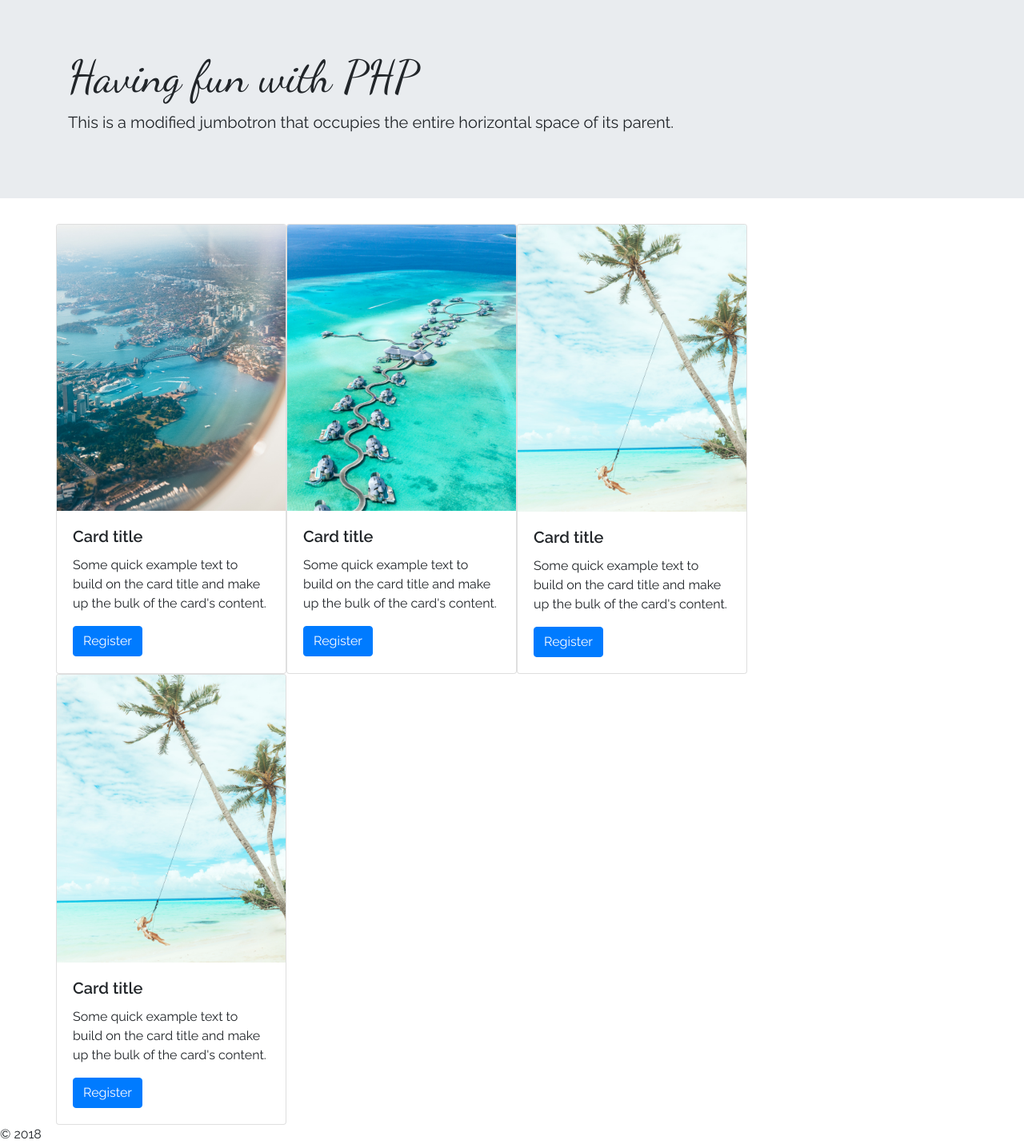
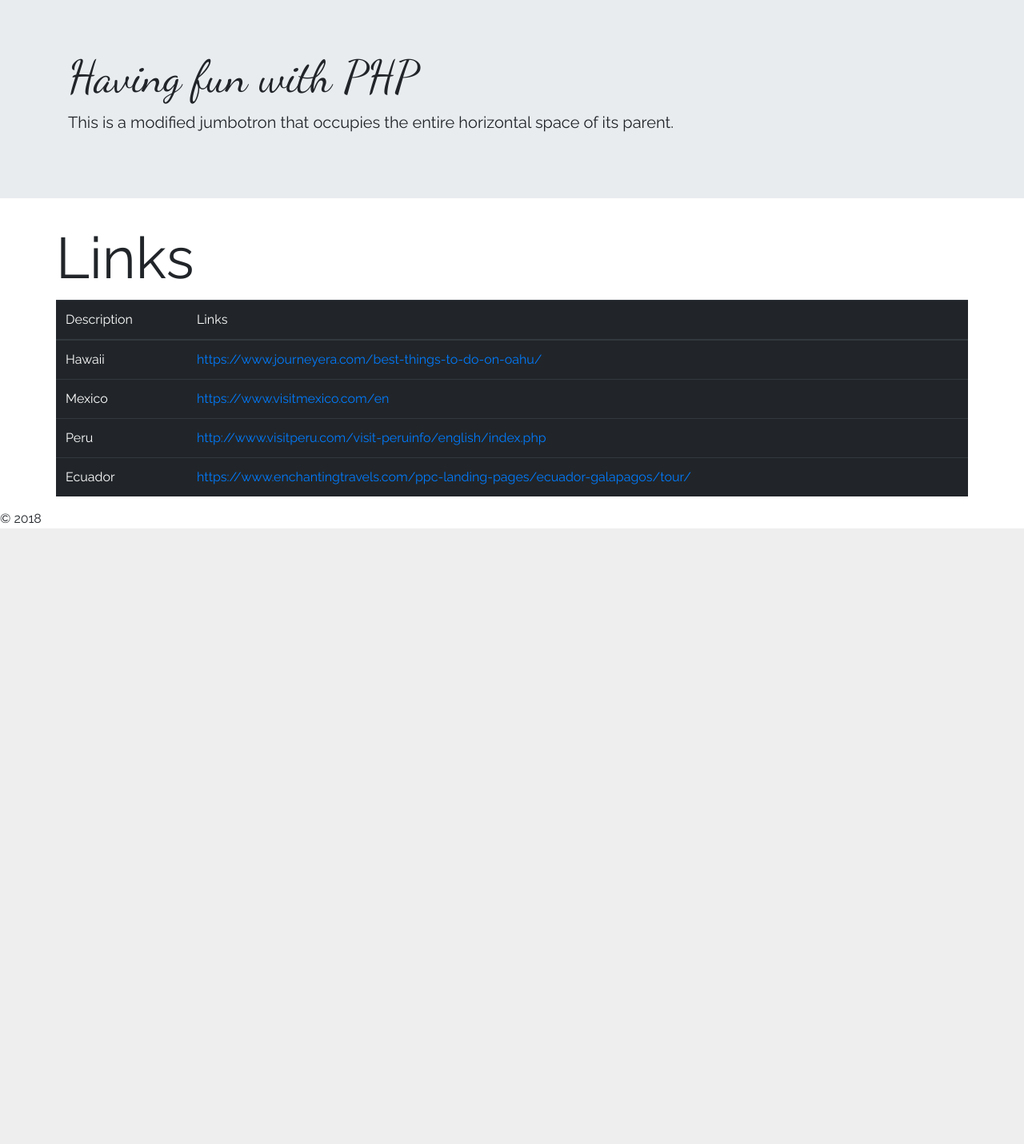
Before and after one commit to jeremiahlobo/WebAppAssignment, a PHP site: page /PHP.php in a window 1280 px wide. Shown: the part 825-2256 px from the top of the page at 80% size. After the commit the page ends 1486 px from the top, so only its background shows below. Run offline with PHP 8.4, Linux system fonts and the light colour scheme; some libraries are stand-ins or nearby versions.

Commit message:
Update completed assignemtn 8,9

```diff
--- a/PHP.php
+++ b/PHP.php
@@ -1,5 +1,8 @@
-<?php include 'partials/header.php';
-include 'partials/nav.php'; ?>
+<?php
+include 'php/variables.php';
+include 'partials/header.php';
+include 'partials/nav.php';
+?>
 <!-- Page Content -->
   <section>
       <div class="hero-image"></div>
@@ -14,41 +17,27 @@ include 'partials/nav.php'; ?>
 
   <div class="container">
     <div class="row">
-      <div class="card" style="width: 18rem;">
-        <img class="card-img-top" src="images/contact.jpg" alt="Card image cap">
-        <div class="card-body">
-          <h5 class="card-title">Card title</h5>
-          <p class="card-text">Some quick example text to build on the card title and make up the bulk of the card's content.</p>
-          <a href="#" class="btn btn-primary">Register</a>
-        </div>
-      </div>
+      <h2 class="display-3"> Links </h2>
+      <table class="table table-dark">
+        <thead>
+          <tr>
+            <th scope="col">Description</th>
+              <th scope="col">Links</th>
+          </tr>
+        </thead>
+        <tbody>
 
-      <div class="card" style="width: 18rem;">
-        <img class="card-img-top" src="images/houses.jpg" alt="Card image cap">
-        <div class="card-body">
-          <h5 class="card-title">Card title</h5>
-          <p class="card-text">Some quick example text to build on the card title and make up the bulk of the card's content.</p>
-          <a href="#" class="btn btn-primary">Register</a>
-        </div>
-      </div>
+      <?php
 
-      <div class="card" style="width: 18rem;">
-        <img class="card-img-top" src="images/woman-swining.jpg" alt="Card image cap">
-        <div class="card-body">
-          <h5 class="card-title">Card title</h5>
-          <p class="card-text">Some quick example text to build on the card title and make up the bulk of the card's content.</p>
-          <a href="#" class="btn btn-primary">Register</a>
-        </div>
-      </div>
-
-      <div class="card" style="width: 18rem;">
-        <img class="card-img-top" src="images/woman-swining.jpg" alt="Card image cap">
-        <div class="card-body">
-          <h5 class="card-title">Card title</h5>
-          <p class="card-text">Some quick example text to build on the card title and make up the bulk of the card's content.</p>
-          <a href="#" class="btn btn-primary">Register</a>
-        </div>
-      </div>
+      foreach ($url_links as $key => $value) {
+        echo '<tr>';
+        echo '<td>'.ucfirst($key).'</td>';
+        echo '<td><a href="'.$value.'" target="_blank">'.$value.'</a></td>';
+        echo '</tr>';
+        }
+      ?>
+    </tbody>
+  </table>
     </div>
   </div>
 <?php include 'partials/footer.php' ?>
--- a/css/full.css
+++ b/css/full.css
@@ -37,7 +37,7 @@ label.error {
 }
 
 .card-captor{
-  background-color: #e9ecef;
+  background-color: #e9ecef !important;
   border: none;
   /* border-radius: none; */
 }
--- /dev/null
+++ b/php/variables.php
@@ -0,0 +1,7 @@
+<?php
+$url_links = array(
+    "hawaii" => "https://www.journeyera.com/best-things-to-do-on-oahu/",
+    "mexico" => "https://www.visitmexico.com/en",
+    "peru" => "http://www.visitperu.com/visit-peruinfo/english/index.php",
+    "ecuador" => "https://www.enchantingtravels.com/ppc-landing-pages/ecuador-galapagos/tour/",
+);
```
Also changed, not shown: config.php (added, +14 -0 lines), core/Request.php (added, +9 -0 lines), core/Router.php (added, +27 -0 lines), core/Users.php (added, +85 -0 lines), core/bootstrap.php (added, +9 -0 lines), core/database/Connection.php (added, +18 -0 lines), core/database/QueryBuilder.php (added, +9 -0 lines), core/functions.php (added, +13 -0 lines), index.php (+23 -5 lines).
